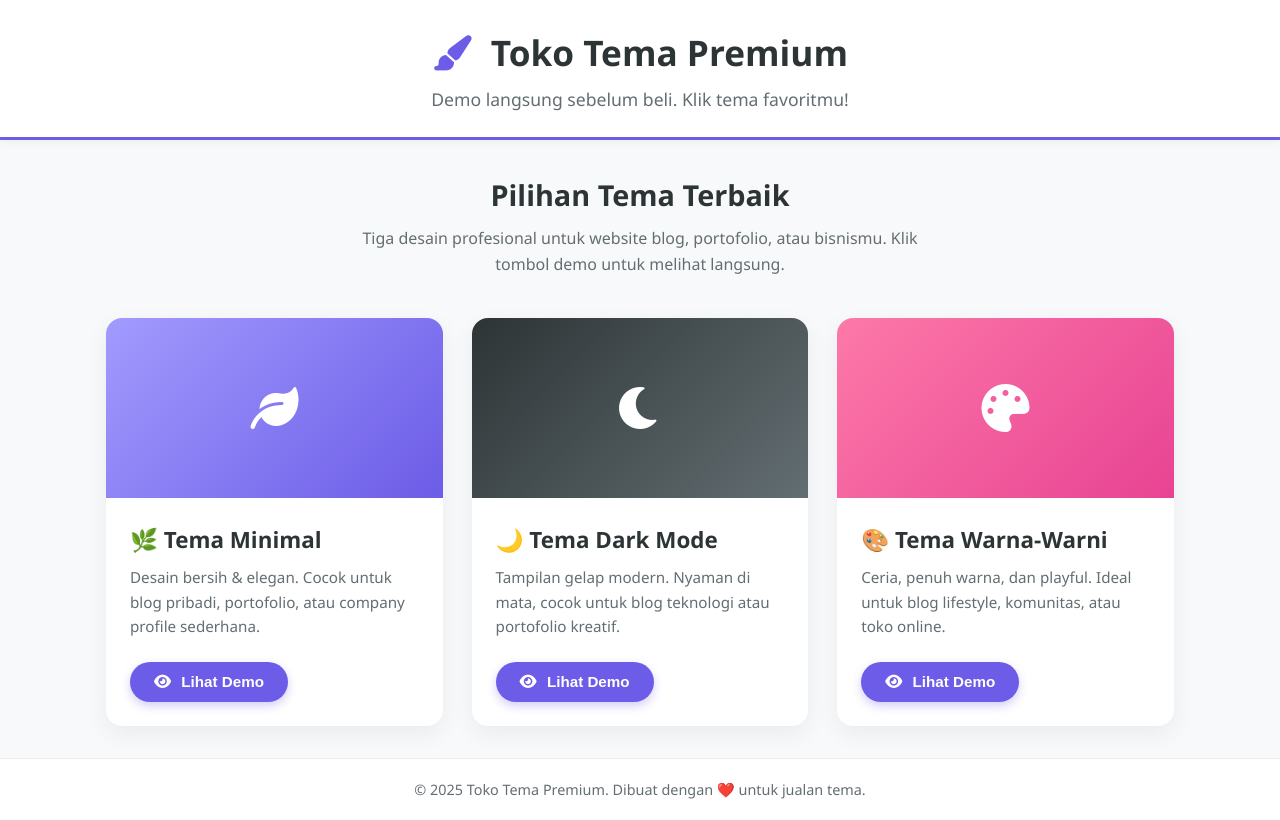
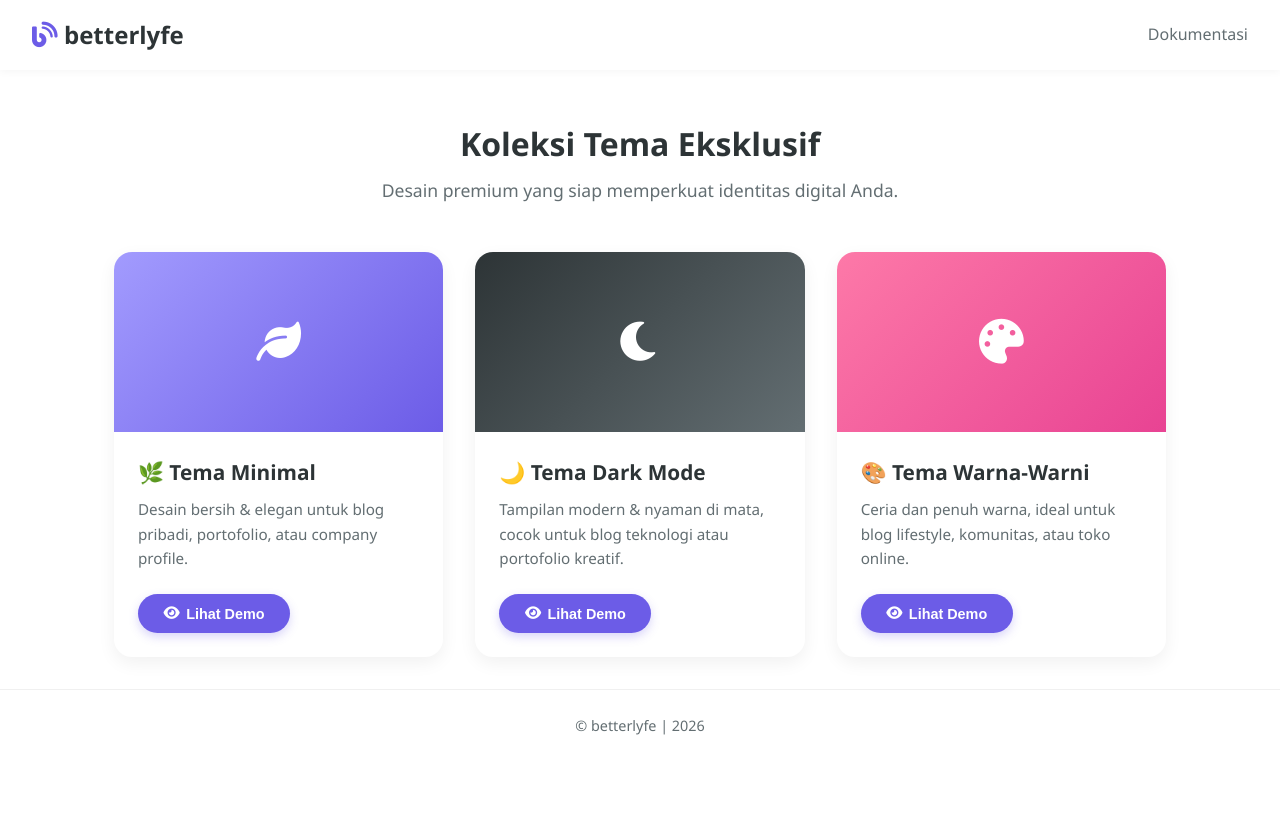
Before and after one commit to sekelebats/lyfe07, a plain HTML site: page index.html in a window 1280 px wide. Drawn offline with Linux system fonts and the light colour scheme.

Commit message:
Update index.html

```diff
--- a/index.html
+++ b/index.html
@@ -3,13 +3,12 @@
 <head>
     <meta charset="UTF-8">
     <meta name="viewport" content="width=device-width, initial-scale=1.0">
-    <title>Jual Tema Premium - Demo Interaktif</title>
+    <title>Betterlyfe – Tema Premium</title>
 
-    <!-- Font Awesome untuk ikon (opsional) -->
+    <!-- Font Awesome untuk ikon -->
     <link rel="stylesheet" href="https://cdnjs.cloudflare.com/ajax/libs/font-awesome/6.0.0-beta3/css/all.min.css">
 
     <style>
-        /* ===== RESET & BASE ===== */
         * {
             margin: 0;
             padding: 0;
@@ -18,106 +17,110 @@
 
         body {
             font-family: 'Segoe UI', Tahoma, Geneva, Verdana, sans-serif;
-            background-color: #f8f9fa;
+            background-color: #ffffff;
             color: #2d3436;
             line-height: 1.6;
-            min-height: 100vh;
-            display: flex;
-            flex-direction: column;
         }
 
-        /* ===== HEADER MINIMALIS ===== */
-        header {
-            background: white;
-            padding: 1.5rem 2rem;
-            box-shadow: 0 2px 10px rgba(0,0,0,0.05);
-            text-align: center;
-            border-bottom: 3px solid #6c5ce7;
+        /* ===== NAVBAR STICKY ===== */
+        .navbar {
+            position: sticky;
+            top: 0;
+            background: #ffffff;
+            display: flex;
+            justify-content: space-between;
+            align-items: center;
+            padding: 1rem 2rem;
+            box-shadow: 0 2px 8px rgba(0,0,0,0.04);
+            z-index: 999;
         }
 
-        header h1 {
-            font-size: 2.2rem;
+        .navbar .logo {
+            font-size: 1.5rem;
             font-weight: 700;
             color: #2d3436;
-            margin-bottom: 0.3rem;
+            text-decoration: none;
+            display: flex;
+            align-items: center;
+            gap: 0.4rem;
         }
 
-        header h1 i {
+        .navbar .logo i {
             color: #6c5ce7;
-            margin-right: 10px;
+            font-size: 1.6rem;
         }
 
-        header p {
+        .navbar .nav-link {
+            font-weight: 500;
+            color: #636e72;
+            text-decoration: none;
+            transition: color 0.2s;
+        }
+
+        .navbar .nav-link:hover {
+            color: #6c5ce7;
+        }
+
+        /* ===== MAIN CONTENT ===== */
+        main {
+            max-width: 1100px;
+            margin: 0 auto;
+            padding: 3rem 1.5rem 2rem;
+        }
+
+        .section-header {
+            text-align: center;
+            margin-bottom: 3rem;
+        }
+
+        .section-header h2 {
+            font-size: 2rem;
+            font-weight: 700;
+            color: #2d3436;
+            margin-bottom: 0.4rem;
+        }
+
+        .section-header p {
             color: #636e72;
             font-size: 1.1rem;
-        }
-
-        /* ===== KONTEN UTAMA ===== */
-        main {
-            flex: 1;
-            max-width: 1100px;
-            width: 100%;
-            margin: 2rem auto;
-            padding: 0 1rem;
-        }
-
-        .intro {
-            text-align: center;
-            margin-bottom: 2.5rem;
-        }
-
-        .intro h2 {
-            font-size: 1.8rem;
-            font-weight: 600;
-        }
-
-        .intro p {
-            color: #636e72;
-            font-size: 1rem;
-            max-width: 600px;
-            margin: 0.5rem auto 0;
+            max-width: 550px;
+            margin: 0 auto;
         }
 
         /* ===== GRID KARTU TEMA ===== */
         .theme-grid {
             display: grid;
             grid-template-columns: repeat(auto-fit, minmax(280px, 1fr));
-            gap: 1.8rem;
+            gap: 2rem;
         }
 
         .theme-card {
-            background: white;
-            border-radius: 16px;
+            background: #ffffff;
+            border-radius: 18px;
             overflow: hidden;
-            box-shadow: 0 8px 24px rgba(0,0,0,0.06);
-            transition: transform 0.3s ease, box-shadow 0.3s ease;
+            box-shadow: 0 6px 18px rgba(0, 0, 0, 0.06);
+            transition: transform 0.2s ease, box-shadow 0.2s ease;
             display: flex;
             flex-direction: column;
         }
 
         .theme-card:hover {
-            transform: translateY(-6px);
-            box-shadow: 0 12px 28px rgba(0,0,0,0.12);
+            transform: translateY(-4px);
+            box-shadow: 0 12px 28px rgba(0, 0, 0, 0.1);
         }
 
-        /* Placeholder gambar tema (bisa diganti tag <img> nanti) */
         .card-img {
-            background: linear-gradient(135deg, #a29bfe, #6c5ce7);
             height: 180px;
             display: flex;
             align-items: center;
             justify-content: center;
+            font-size: 2.8rem;
             color: white;
-            font-size: 3rem;
         }
 
-        .card-img.dark-bg {
-            background: linear-gradient(135deg, #2d3436, #636e72);
-        }
-
-        .card-img.colorful-bg {
-            background: linear-gradient(135deg, #fd79a8, #e84393);
-        }
+        .card-img.minimal-bg { background: linear-gradient(135deg, #a29bfe, #6c5ce7); }
+        .card-img.dark-bg { background: linear-gradient(135deg, #2d3436, #636e72); }
+        .card-img.colorful-bg { background: linear-gradient(135deg, #fd79a8, #e84393); }
 
         .card-body {
             padding: 1.5rem;
@@ -127,7 +130,8 @@
         }
 
         .card-body h3 {
-            font-size: 1.4rem;
+            font-size: 1.3rem;
+            font-weight: 600;
             margin-bottom: 0.5rem;
             color: #2d3436;
         }
@@ -143,14 +147,17 @@
             background: #6c5ce7;
             color: white;
             border: none;
-            padding: 0.7rem 1.5rem;
+            padding: 0.7rem 1.6rem;
             border-radius: 30px;
             font-weight: 600;
-            font-size: 0.95rem;
+            font-size: 0.9rem;
             cursor: pointer;
             transition: background 0.2s, transform 0.1s;
             align-self: flex-start;
-            box-shadow: 0 4px 10px rgba(108, 92, 231, 0.3);
+            box-shadow: 0 4px 10px rgba(108, 92, 231, 0.25);
+            display: inline-flex;
+            align-items: center;
+            gap: 0.4rem;
         }
 
         .btn-demo:hover {
@@ -158,32 +165,25 @@
             transform: scale(1.03);
         }
 
-        .btn-demo i {
-            margin-right: 6px;
+        /* ===== FOOTER ===== */
+        footer {
+            text-align: center;
+            padding: 1.5rem 1rem;
+            color: #636e72;
+            font-size: 0.9rem;
+            border-top: 1px solid #f0f0f0;
+            background: #ffffff;
         }
 
-        /* ===== FOOTER SIMPLE ===== */
-        footer {
-            text-align: center;
-            padding: 1.2rem;
-            color: #636e72;
-            background: white;
-            border-top: 1px solid #eee;
-            font-size: 0.9rem;
-            margin-top: auto;
-        }
-
-        /* ===== MODAL PREVIEW ===== */
+        /* ===== MODAL PREVIEW (tetap sama seperti sebelumnya) ===== */
         .modal-overlay {
             display: none;
             position: fixed;
-            top: 0;
-            left: 0;
-            width: 100%;
-            height: 100%;
-            background: rgba(0, 0, 0, 0.75);
+            top: 0; left: 0;
+            width: 100%; height: 100%;
+            background: rgba(0,0,0,0.75);
             backdrop-filter: blur(4px);
-            z-index: 1000;
+            z-index: 10000;
             align-items: center;
             justify-content: center;
         }
@@ -217,10 +217,6 @@
             font-weight: 500;
         }
 
-        .modal-header span {
-            font-size: 0.95rem;
-        }
-
         .btn-close {
             background: transparent;
             border: none;
@@ -242,27 +238,34 @@
             position: relative;
         }
 
-        /* Iframe pengisi penuh modal-body */
         .modal-body iframe {
             width: 100%;
             height: 100%;
             border: none;
         }
 
-        /* Loading text saat iframe belum siap */
         .loading-indicator {
             position: absolute;
-            top: 50%;
-            left: 50%;
-            transform: translate(-50%, -50%);
+            top: 50%; left: 50%;
+            transform: translate(-50%,-50%);
             color: #636e72;
-            font-size: 0.9rem;
-            display: none; /* bisa diaktifkan via JS */
+            display: none;
         }
 
-        /* Responsif HP */
+        /* Responsif */
         @media (max-width: 600px) {
-            header h1 { font-size: 1.6rem; }
+            .navbar {
+                padding: 0.8rem 1.2rem;
+            }
+            .navbar .logo {
+                font-size: 1.3rem;
+            }
+            main {
+                padding: 2rem 1rem 1.5rem;
+            }
+            .section-header h2 {
+                font-size: 1.6rem;
+            }
             .modal-container {
                 width: 96%;
                 height: 90%;
@@ -273,57 +276,58 @@
 </head>
 <body>
 
-    <!-- ==================== HEADER ==================== -->
-    <header>
-        <h1><i class="fas fa-paint-brush"></i> Toko Tema Premium</h1>
-        <p>Demo langsung sebelum beli. Klik tema favoritmu!</p>
-    </header>
+    <!-- ==================== NAVBAR STICKY ==================== -->
+    <nav class="navbar">
+        <a href="#" class="logo">
+            <i class="fas fa-blog"></i> betterlyfe
+        </a>
+        <a href="#" class="nav-link">Dokumentasi</a>
+    </nav>
 
     <!-- ==================== MAIN CONTENT ==================== -->
     <main>
-        <div class="intro">
-            <h2>Pilihan Tema Terbaik</h2>
-            <p>Tiga desain profesional untuk website blog, portofolio, atau bisnismu. Klik tombol demo untuk melihat langsung.</p>
+        <div class="section-header">
+            <h2>Koleksi Tema Eksklusif</h2>
+            <p>Desain premium yang siap memperkuat identitas digital Anda.</p>
         </div>
 
         <div class="theme-grid">
-            <!-- TEMA 1: MINIMAL -->
+            <!-- TEMA MINIMAL -->
             <div class="theme-card">
-                <div class="card-img">
+                <div class="card-img minimal-bg">
                     <i class="fas fa-leaf"></i>
                 </div>
                 <div class="card-body">
                     <h3>🌿 Tema Minimal</h3>
-                    <p>Desain bersih & elegan. Cocok untuk blog pribadi, portofolio, atau company profile sederhana.</p>
-                    <!-- Ganti URL demo sesuai folder tema kamu -->
+                    <p>Desain bersih & elegan untuk blog pribadi, portofolio, atau company profile.</p>
                     <button class="btn-demo" onclick="bukaDemo('demo/tema-minimal/', 'Tema Minimal')">
                         <i class="fas fa-eye"></i> Lihat Demo
                     </button>
                 </div>
             </div>
 
-            <!-- TEMA 2: DARK MODE -->
+            <!-- TEMA DARK MODE -->
             <div class="theme-card">
                 <div class="card-img dark-bg">
                     <i class="fas fa-moon"></i>
                 </div>
                 <div class="card-body">
                     <h3>🌙 Tema Dark Mode</h3>
-                    <p>Tampilan gelap modern. Nyaman di mata, cocok untuk blog teknologi atau portofolio kreatif.</p>
+                    <p>Tampilan modern & nyaman di mata, cocok untuk blog teknologi atau portofolio kreatif.</p>
                     <button class="btn-demo" onclick="bukaDemo('demo/tema-dark/', 'Tema Dark Mode')">
                         <i class="fas fa-eye"></i> Lihat Demo
                     </button>
                 </div>
             </div>
 
-            <!-- TEMA 3: WARNA-WARNI -->
+            <!-- TEMA WARNA-WARNI -->
             <div class="theme-card">
                 <div class="card-img colorful-bg">
                     <i class="fas fa-palette"></i>
                 </div>
                 <div class="card-body">
                     <h3>🎨 Tema Warna-Warni</h3>
-                    <p>Ceria, penuh warna, dan playful. Ideal untuk blog lifestyle, komunitas, atau toko online.</p>
+                    <p>Ceria dan penuh warna, ideal untuk blog lifestyle, komunitas, atau toko online.</p>
                     <button class="btn-demo" onclick="bukaDemo('demo/tema-colorful/', 'Tema Warna-Warni')">
                         <i class="fas fa-eye"></i> Lihat Demo
                     </button>
@@ -334,7 +338,7 @@
 
     <!-- ==================== FOOTER ==================== -->
     <footer>
-        © 2025 Toko Tema Premium. Dibuat dengan ❤️ untuk jualan tema.
+        © betterlyfe | 2026
     </footer>
 
     <!-- ==================== MODAL PREVIEW ==================== -->
@@ -345,7 +349,6 @@
                 <button class="btn-close" onclick="tutupDemo()">&times;</button>
             </div>
             <div class="modal-body">
-                <!-- Loading opsional, aktifkan jika perlu -->
                 <div class="loading-indicator" id="loadingText">Memuat tema...</div>
                 <iframe id="frameDemo" src="" title="Preview Tema"></iframe>
             </div>
@@ -360,19 +363,11 @@
         const loadingEl = document.getElementById('loadingText');
 
         function bukaDemo(urlTema, namaTema) {
-            // Tampilkan loading sementara
             loadingEl.style.display = 'block';
-
-            // Set src iframe
             frame.src = urlTema;
-
-            // Update judul modal
             modalTitle.textContent = 'Live Preview: ' + namaTema;
-
-            // Tampilkan modal
             modal.style.display = 'flex';
 
-            // Sembunyikan loading setelah iframe selesai load
             frame.onload = function() {
                 loadingEl.style.display = 'none';
             };
@@ -380,20 +375,15 @@
 
         function tutupDemo() {
             modal.style.display = 'none';
-            // Kosongkan src agar berhenti loading (opsional, hemat resource)
             frame.src = '';
             loadingEl.style.display = 'none';
             modalTitle.textContent = 'Live Preview';
         }
 
-        // Klik di luar modal (area gelap) untuk menutup
         modal.addEventListener('click', function(e) {
-            if (e.target === modal) {
-                tutupDemo();
-            }
+            if (e.target === modal) tutupDemo();
         });
 
-        // Tombol ESC untuk menutup modal
         document.addEventListener('keydown', function(e) {
             if (e.key === 'Escape' && modal.style.display === 'flex') {
                 tutupDemo();
```
